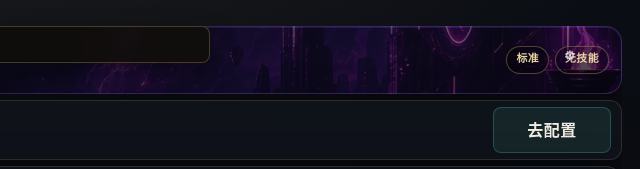
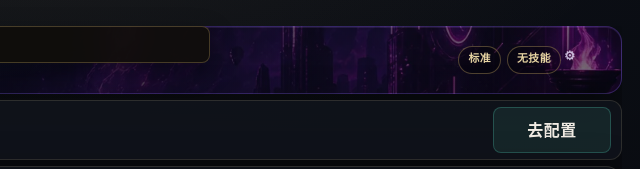
Before and after one commit to yanyucheng-master/abyss-poker, a website: page public/index.html in a window 1280 px wide. Shown: the top 169 px of the page, 640-1280 px from the left. Drawn offline with nearby package versions, Linux system fonts and the light colour scheme; no server answers.

Commit message:
fix: shift lobby mode pills left to clear settings gear
Co-authored-by: Cursor <cursoragent@cursor.com>

```diff
--- a/public/salon.css
+++ b/public/salon.css
@@ -373,7 +373,8 @@
 .salon-ui .lobby-hero-compact {
   min-height: 0;
   margin: 0;
-  padding: clamp(10px, 1.6vh, 18px) 16px clamp(10px, 1.6vh, 18px) 8px;
+  /* 右侧给固定齿轮留空，避免模式标签挡到设置 */
+  padding: clamp(10px, 1.6vh, 18px) 64px clamp(10px, 1.6vh, 18px) 8px;
   border-radius: var(--radius-lg);
   border: 1px solid rgba(140, 110, 255, 0.28);
   background:
@@ -489,6 +490,7 @@
 .salon-ui .lobby-hero-meta {
   align-self: center;
   gap: 6px;
+  margin-right: 4px;
 }
 
 .salon-ui .skill-prep-bar {
@@ -1253,7 +1255,7 @@
   }
 
   .salon-ui .lobby-hero-compact {
-    padding: 6px 12px 6px 4px;
+    padding: 6px 56px 6px 4px;
     gap: 6px 10px;
   }
 
```
